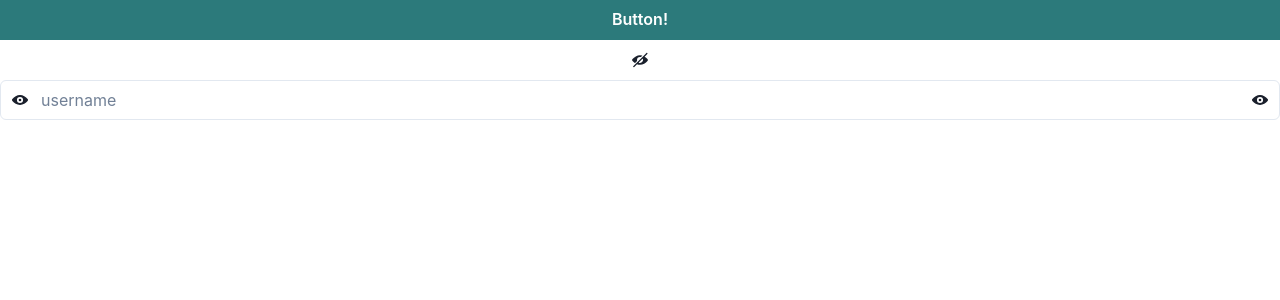
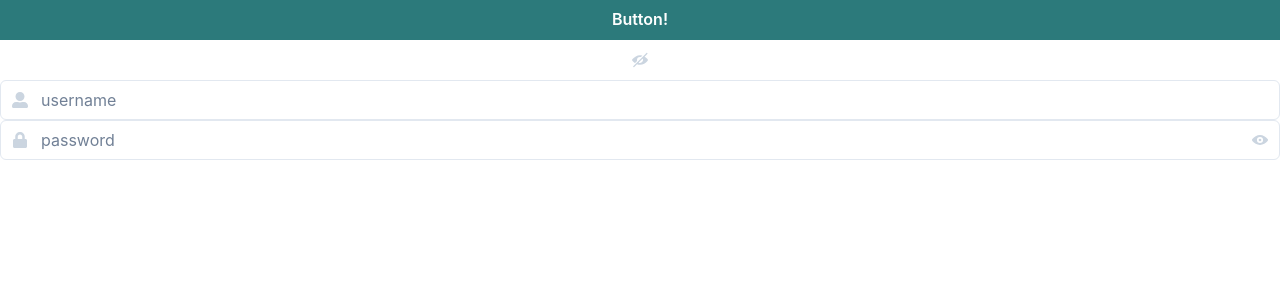
Before and after one commit to besumero628/react-rails-todo-front, a React (Create React App) app: page /test in a window 1280 px wide. Shown: the top 300 px of the page. Built offline with nearby package versions, Linux system fonts and the light colour scheme.

Commit message:
[update] install react-icons

```diff
--- a/package.json
+++ b/package.json
@@ -17,6 +17,7 @@
     "framer-motion": "^6.3.3",
     "react": "^18.1.0",
     "react-dom": "^18.1.0",
+    "react-icons": "^4.3.1",
     "react-router-dom": "^6.3.0",
     "react-scripts": "5.0.1",
     "typescript": "^4.6.4",
--- a/src/components/atom/button/ViewIconButton.tsx
+++ b/src/components/atom/button/ViewIconButton.tsx
@@ -17,6 +17,7 @@ export const ViewIconButton:FC<Props> = memo((props)=> {
       _focus={{ boxShadow: "none"}}
       _hover={{bg: "none"}}
       _active={{bg: "none"}}
+      color="gray.300"
     />
       : <IconButton
           aria-label="show password"
@@ -26,6 +27,7 @@ export const ViewIconButton:FC<Props> = memo((props)=> {
           _focus={{ boxShadow: "none"}}
           _hover={{bg: "none"}}
           _active={{bg: "none"}}
+          color="gray.300"
         />
   )
 })
--- a/src/components/pages/ComponentTest.tsx
+++ b/src/components/pages/ComponentTest.tsx
@@ -1,9 +1,13 @@
 import { ViewIcon } from "@chakra-ui/icons";
-import { FormControl, Icon } from "@chakra-ui/react";
+import { chakra, FormControl, Icon } from "@chakra-ui/react";
 import { FC, memo } from "react";
 import { BoxWithIcon } from "../atom/box/BoxWithIcon";
 import { PrimaryButton } from "../atom/button/PrimaryButton";
 import { ViewIconButton } from "../atom/button/ViewIconButton";
+import { FaUserAlt, FaLock } from "react-icons/fa"
+
+const CFaUserAlt = chakra(FaUserAlt)
+const CFaLock = chakra(FaLock)
 
 export const Test: FC = memo(()=>{
   return (
@@ -11,7 +15,16 @@ export const Test: FC = memo(()=>{
       <PrimaryButton>Button!</PrimaryButton>
       <ViewIconButton showPassword={false} />
       <FormControl isRequired>
-        <BoxWithIcon placeholder="username" lefticon={<Icon as={ViewIcon} />} righticon={<ViewIconButton showPassword={true} />} />
+        <BoxWithIcon
+          placeholder="username"
+          lefticon={<CFaUserAlt color="gray.300" />}
+        />
+        <BoxWithIcon
+          placeholder="password"
+          show={false}
+          lefticon={<CFaLock color="gray.300" />}
+          righticon={<ViewIconButton showPassword={true} />}
+        />
       </FormControl>
     </>
   )
```
Also changed, not shown: 2 other files (tests, documents, lock files or other folders).
